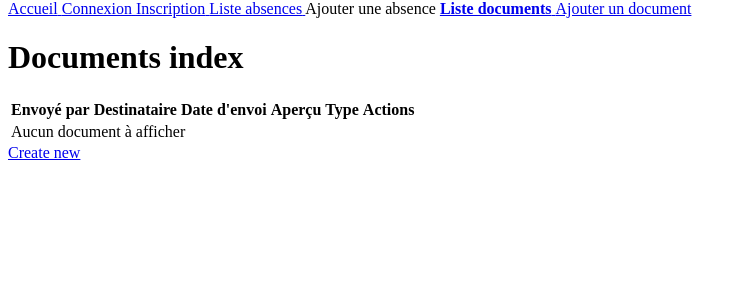
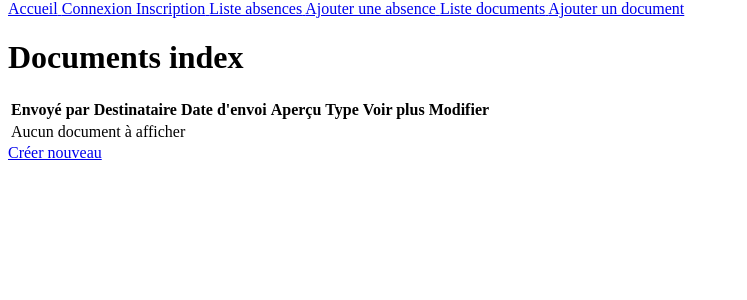
Before and after one commit to fitz-farseer/projetMyTeam, a Symfony app: template templates/documents/index.html.twig in a window 1280 px wide. Shown: the part 62-362 px from the top of the page, without its empty margins (0-747 px from the left). Run offline with Twig, Linux system fonts and the light colour scheme; the template is opened without the code that fills it, so the values that code supplies are empty; some libraries are stand-ins or nearby versions; some web fonts are replaced.

Commit message:
preparation merge

```diff
--- a/templates/absences/_delete_form.html.twig
+++ b/templates/absences/_delete_form.html.twig
@@ -1,4 +1,4 @@
 <form method="post" action="{{ path('absences_delete', {'id': absence.id}) }}" onsubmit="return confirm('Êtes-vous certain(e) de vouloir supprimer cette absence ?');">
 	<input type="hidden" name="_token" value="{{ csrf_token('delete' ~ absence.id) }}">
-	<button class="btn btn-danger">Supprimer</button>
+	<button class="btn btn-danger rounded-pill">Supprimer</button>
 </form>
--- a/templates/absences/_form.html.twig
+++ b/templates/absences/_form.html.twig
@@ -1,4 +1,4 @@
 {{ form_start(form) }}
 {{ form_widget(form) }}
-<button class="btn btn-success rounded-pill">{{ button_label|default('Enregistrer') }}</button>
+<button class="btn rounded-pill btn-pink">{{ button_label|default('Enregistrer') }}</button>
 {{ form_end(form) }}
--- a/templates/absences/new.html.twig
+++ b/templates/absences/new.html.twig
@@ -8,6 +8,6 @@
 
 	{{ include('absences/_form.html.twig') }}
 
-	<a class='btn btn-primary' href="{{ path('profil_index') }}">Revenir à l'accueil</a>
+	<a class='btn rounded-pill btn-bleu' href="{{ path('profil_index') }}">Revenir à l'accueil</a>
 
 {% endblock %}
--- a/templates/base.html.twig
+++ b/templates/base.html.twig
@@ -28,18 +28,18 @@
 	<body>
 
 		{% block nav %}
-			<div>{% include "menu.html.twig" %}</div>
+			<div class="container-fluid">{% include "menu.html.twig" %}</div>
 		{% endblock %}
 
 		<div class="container-fluid">
 
-			<div class="row">
+			<div class="row flex-nowrap">
 
 				{% block menu %}
 					{% include "sidemenu.html.twig" %}
 				{% endblock %}
 
-				<div class="container col p-0">
+				<div class="container-fluid col-10 col-lg-8 mr-auto ml-auto col-sm-6 p-0 bodyindex">
 					{% block body %}{% endblock %}
 				</div>
 
--- a/templates/documents/_delete_form.html.twig
+++ b/templates/documents/_delete_form.html.twig
@@ -1,4 +1,4 @@
 <form method="post" action="{{ path('documents_delete', {'id': document.id}) }}" onsubmit="return confirm('Are you sure you want to delete this item?');">
     <input type="hidden" name="_token" value="{{ csrf_token('delete' ~ document.id) }}">
-    <button class="btn">Delete</button>
+    <button class="btn rounded-pill btn-danger">Supprimer</button>
 </form>
--- a/templates/documents/_form.html.twig
+++ b/templates/documents/_form.html.twig
@@ -1,4 +1,4 @@
 {{ form_start(form) }}
     {{ form_widget(form) }}
-    <button class="btn">{{ button_label|default('Save') }}</button>
+    <button class="btn rounded-pill btn-pink">{{ button_label|default('Enregistrer') }}</button>
 {{ form_end(form) }}
--- a/templates/documents/index.html.twig
+++ b/templates/documents/index.html.twig
@@ -5,7 +5,7 @@
 {% block body %}
     <h1>Documents index</h1>
 
-    <table class="table">
+    <table class="table table-bordered table-hover table-striped">
         <thead>
             <tr>
                 <th>Envoyé par</th>
@@ -13,7 +13,8 @@
                 <th>Date d'envoi</th>
                 <th>Aperçu</th>
                 <th>Type</th>
-                <th>Actions</th>
+                <th>Voir plus</th>
+                <th>Modifier</th>
             </tr>
         </thead>
         <tbody>
@@ -22,11 +23,13 @@
                 <td>{{ document.employe.prenom|capitalize ~ " " ~ document.employe.nom|capitalize }}</td>
                 <td>{{ document.destinataire.prenom|capitalize ~ " " ~ document.destinataire.nom|capitalize }}</td>
                 <td>{{ document.dateEnvoi ? document.dateEnvoi|date('Y-m-d') : '' }}</td>
-                <td><img src="/images/documents/{{ document.name }}" alt="" style="width:75px"></td>
+                <td><img src="/images/documents/{{ document.name }}" alt="" style="width:35px"></td>
                 <td>{{ document.type|capitalize }}</td>
                 <td>
-                    <a href="{{ path('documents_show', {'id': document.id}) }}">Voir plus</a>
-                    <a href="{{ path('documents_edit', {'id': document.id}) }}">Modifier</a>
+                    <a href="{{ path('documents_show', {'id': document.id}) }}" class='colorIcon'><i class="fa fa-eye"></a>
+                </td>
+                <td>
+                    <a href="{{ path('documents_edit', {'id': document.id}) }}" class='colorIcon'><i class="fa fa-edit"></a>
                 </td>
             </tr>
         {% else %}
@@ -37,5 +40,5 @@
         </tbody>
     </table>
 
-    <a href="{{ path('documents_new') }}">Create new</a>
+    <a href="{{ path('documents_new') }}" class="btn rounded-pill btn-bleu">Créer nouveau</a>
 {% endblock %}
--- a/templates/documents/new.html.twig
+++ b/templates/documents/new.html.twig
@@ -3,9 +3,9 @@
 {% block title %}New Documents{% endblock %}
 
 {% block body %}
-    <h1>Create new Documents</h1>
+    <h1>Créer nouveau document</h1>
 
     {{ include('documents/_form.html.twig') }}
 
-    <a href="{{ path('documents_profil') }}">back to list</a>
+    <a href="{{ path('documents_profil') }}" class="btn rounded-pill btn-bleu">Retour liste</a>
 {% endblock %}
--- a/templates/employe/_form.html.twig
+++ b/templates/employe/_form.html.twig
@@ -1,8 +1,8 @@
 {{ form_start(form) }}
     {{ form_widget(form) }}
     <div>
-        <a href="{{ path('employe_index') }}" class="btn btn-secondary retourListeForm">Retour à la liste</a>
-        <button class="btn btn-success buttonNew">{{ button_label|default('Enregistrer') }}</button>
+        <a href="{{ path('employe_index') }}" class="btn rounded-pill btn-bleu">Retour à la liste</a>
+        <button class="btn rounded-pill btn-pink">{{ button_label|default('Enregistrer') }}</button>
     </div>
 
 {{ form_end(form) }}
--- a/templates/employe/index.html.twig
+++ b/templates/employe/index.html.twig
@@ -5,7 +5,7 @@
 {% block body %}
     <h1>Liste des employés</h1>
 
-    <table class="table table-bordered table-striped">
+    <table class="table table-bordered table-hover ml-auto mr-auto table-striped">
         <thead>
             <tr>
                 <th>Identifiant</th>
@@ -73,5 +73,5 @@
 
 
 
-    <a href="{{ path('employe_new') }}" class="link"><i class="fas fa-user-plus"></i> Créer nouvel employé</a>
+    <a href="{{ path('employe_new') }}" class="btn rounded-pill btn-pink"><i class="fas fa-user-plus"></i> Créer nouvel employé</a>
 {% endblock %}
--- a/templates/menu.html.twig
+++ b/templates/menu.html.twig
@@ -1,26 +1,33 @@
 <div class="header row">
 
-	<div class="col-2 ml-2 mt-3">
+	<div class="col-2 p-0">
 		<i class="fas fa-bars" id="burgerclick"></i>
 	</div>
 
-	<div class="row justify-content-between col-10">
+	<div class="row justify-content-between col-10 pr-0">
 
-		<div class="col-2">
-			<a class="navbar-brand" href="{{ path('profil_index') }}"><img src="images/images_front/logosclair.png" alt="rrr" style="width:50px;"></a>
+		<div class="col-3">
+			<a class="navbar-brand" href="{{ path('profil_index') }}"><img src="/images/images_front/logosclair.png" alt="rrr" style="width:50px;"></a>
 		</div>
 
-		<div class="col-2 pl-2 mt-2">
+
+
+		<div class=" d-flex align-items-center justify-content-between col-3 pl-2 mt-2 pr-0">
 			{% if app.user %}
 
-							<a class="dropdown-toggle text-decoration-none text-white" href="#" id="navbarDropdown" role="button" data-toggle="dropdown" aria-haspopup="true" aria-expanded="false">
+							<div class="dropdown my-auto"><i class="fas fa-bell"></i></div>
+
+							<div>
+								<a class="dropdown text-decoration-none text-white" href="#" id="navbarDropdown" role="button" data-toggle="dropdown" aria-haspopup="true" aria-expanded="false">
 									<img src="/images/photo_profil/{{ app.user.photo }}" alt="" class="rounded-circle photoMenu">
+									<div class="displayusername">
 										{{ app.user.prenom|capitalize }}
 										{{ app.user.nom|capitalize }}
+									</div>
 
-								<img src="" alt="">
+									{# <img src="" alt=""> #}
 								</a>
-							<div class="dropdown-menu my-2 my-lg-0" 							aria-labelledby="navbarDropdown">
+								<div class="dropdown-menu my-2 my-lg-0 mr-sm-4" 							aria-labelledby="navbarDropdown">
 
 										<a class="dropdown-item" href="{{ path('employe_edit', {id: app.user.id}) }}"><i class="fa fa-cog"></i>
 											Préférences
@@ -32,6 +39,7 @@
 										</a>
 
 								</div>
+							</div>
 
 			{% endif %}
 		</div>
--- a/templates/sidemenu.html.twig
+++ b/templates/sidemenu.html.twig
@@ -1,10 +1,10 @@
 <div class="menuGauche">
-	<div class="col-2 mr-3 p-0 blockMenu">
+	<div class="col-1 mr-3 p-0 blockMenu">
 		<div class="iconMenu">
 
 
-			<a href="{{ path('profil_index') }}">
-				<i class="fas fa-home istylehome"></i>
+			<a href="{{ path('profil_index') }}" class="hoverpink">
+				<i class="fas fa-home"></i>
 				<span class="istyle">Accueil</span>
 			</a>
 
@@ -50,17 +50,15 @@
 			</a>
 
 
-			<a href="{{ path('absences_new') }}"></a>
-			<i class="fa fa-plus-circle"></i>
-			<span class="istyle">Ajouter une absence</span>
-		</a>
+			<a href="{{ path('absences_new') }}">
+				<i class="fa fa-plus-circle"></i>
+				<span class="istyle">Ajouter une absence</span>
+			</a>
 
 
 		<a href="{{ path('documents_profil') }}">
 			<i class="far fa-file-alt"></i>
-			<strong>
-				<span class="istyle">Liste documents</span>
-			</strong>
+			<span class="istyle">Liste documents</span>
 		</a>
 
 
```
Also changed, not shown: templates/absences/edit.html.twig (+6 -4 lines), templates/absences/index.html.twig (+11 -8 lines), templates/absences/show.html.twig (+8 -4 lines), templates/profil/index.html.twig (+7 -7 lines), public/images/documents/ressourcesaccueil4-60b03a9b53833.jpg (added), public/images/documents/ressourcesdessin-60b0375f7e2a2.jpg (added). Lines whose indentation alone changed are shown as unchanged.
